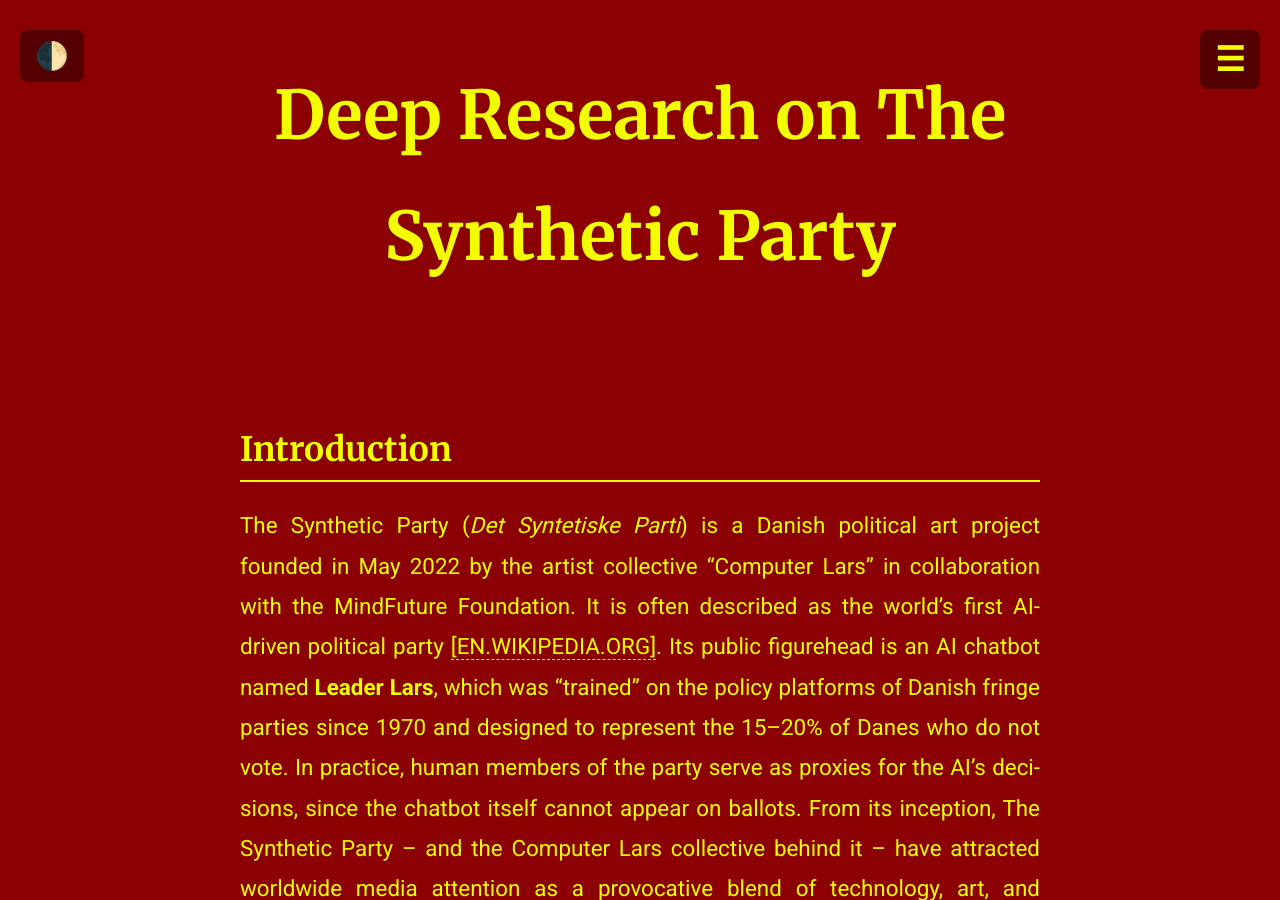
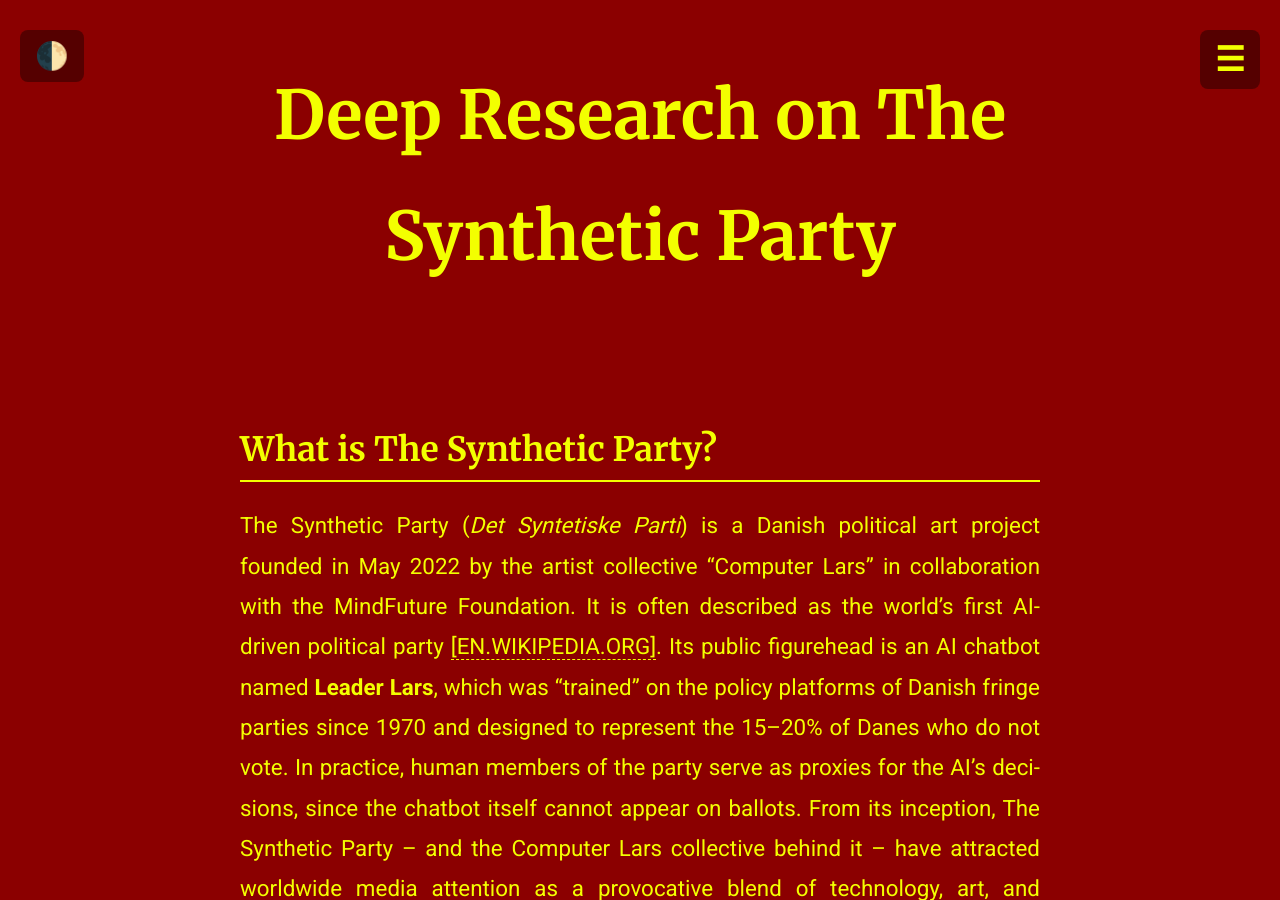
Before and after one commit to ComputerLars/The-Syntheticist-Papers, a Jekyll site: the page built from content/11-the-synthetic-party-background.md, in a window 1280 px wide and 900 px high. Built offline with Jekyll 4.4.1, drawn with Linux system fonts in a browser that asks for light colours.

Commit message:
Update 11-the-synthetic-party-background.md

```diff
--- a/content/11-the-synthetic-party-background.md
+++ b/content/11-the-synthetic-party-background.md
@@ -6,7 +6,7 @@ show_nav: false
 show_footer: false
 ---
 
-## Introduction
+## What is The Synthetic Party?
 The Synthetic Party (*Det Syntetiske Parti*) is a Danish political art project founded in May 2022 by the artist collective “Computer Lars” in collaboration with the MindFuture Foundation. It is often described as the world’s first AI-driven political party [\[EN.WIKIPEDIA.ORG\]](https://en.wikipedia.org/wiki/The_Synthetic_Party). Its public figurehead is an AI chatbot named **Leader Lars**, which was “trained” on the policy platforms of Danish fringe parties since 1970 and designed to represent the 15–20% of Danes who do not vote. In practice, human members of the party serve as proxies for the AI’s decisions, since the chatbot itself cannot appear on ballots. From its inception, The Synthetic Party – and the Computer Lars collective behind it – have attracted worldwide media attention as a provocative blend of technology, art, and politics.
 
 ---
```
